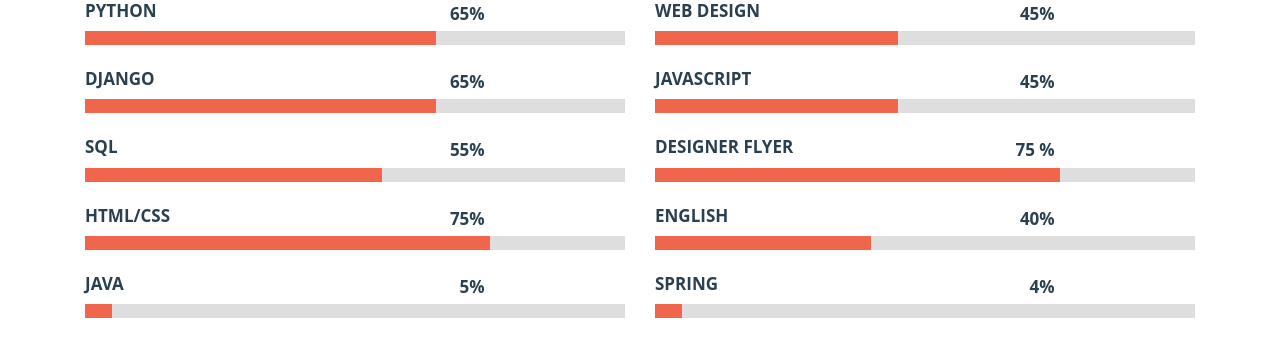
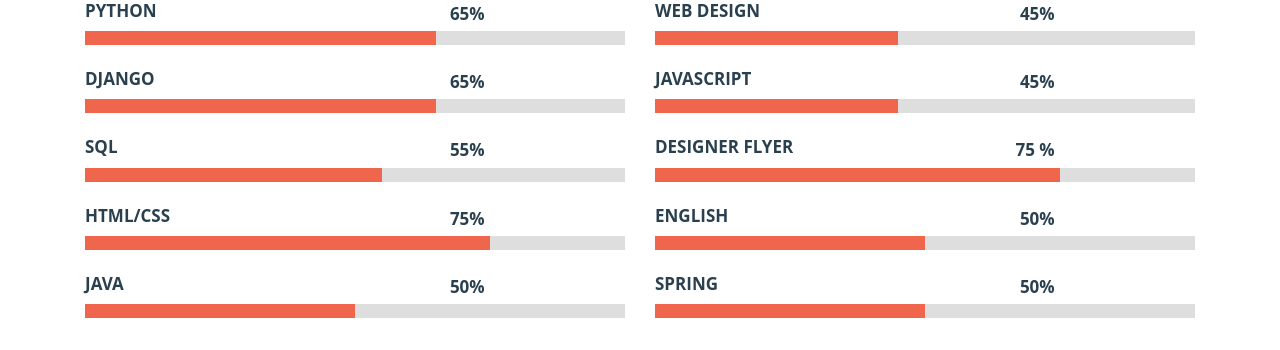
Before and after one commit to AndrRod/Porfolio, a Django app: page / in a window 1280 px wide. Shown: the part 927-1277 px from the top of the page. Run offline with Django 3.2, Linux system fonts and the light colour scheme; some libraries are stand-ins or nearby versions.

Commit message:
modificando porcentaje aprendizaje

```diff
--- a/Portafolio/templates/home.html
+++ b/Portafolio/templates/home.html
@@ -219,12 +219,12 @@
 							<h4>Java</h4>
 						</div>
 						<div class="percentage">
-							<p>5%</p>
+							<p>50%</p>
 					</div>
 					<div class="clearfix"></div>
 				</div>
 				<div class="skills">
-			              	<div style="width:5%"> </div>
+			              	<div style="width:50%"> </div>
 	                      </div>
 						</div>
 	                      <div class="polls">
@@ -285,12 +285,12 @@
 							<h4>English</h4>
 						</div>
 						<div class="percentage">
-							<p>40%</p>
+							<p>50%</p>
 					</div>
 					<div class="clearfix"></div>
 				</div>
 				<div class="skills">
-			              	<div style="width:40%"> </div>
+			              	<div style="width:50%"> </div>
 	                      </div>
 				</div>
 
@@ -301,12 +301,12 @@
 							<h4>Spring</h4>
 						</div>
 						<div class="percentage">
-							<p>4%</p>
+							<p>50%</p>
 					</div>
 					<div class="clearfix"></div>
 				</div>
 				<div class="skills">
-			              	<div style="width:5%"> </div>
+			              	<div style="width:50%"> </div>
 	                      </div>
 	                      </div>
 	                      <div class="polls">
```
